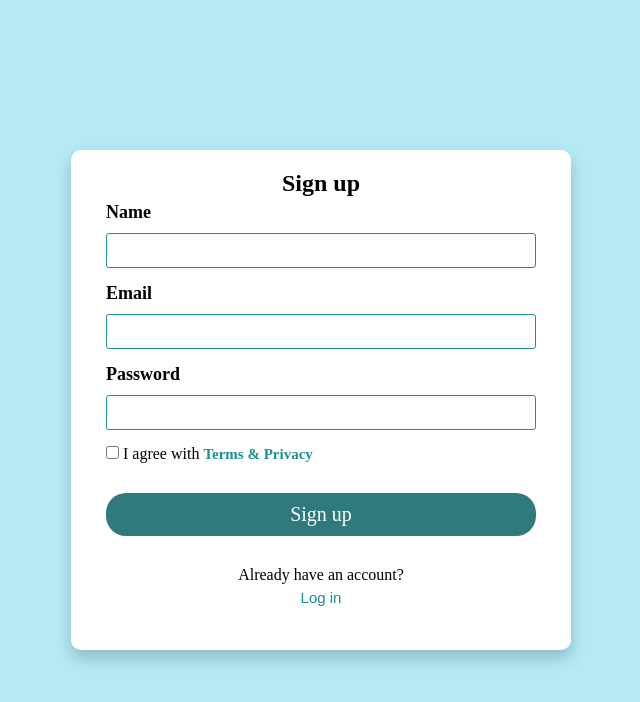
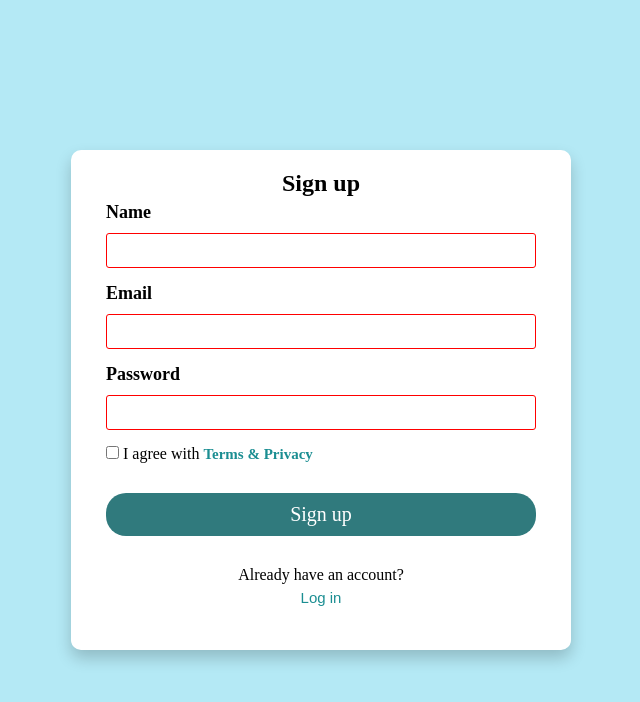
Before and after one commit to Ande12/project-manager-app, a plain HTML site: page pages/signUp.html in a window 1280 px wide. Shown: the whole page, without its empty margins (319-959 px from the left). Drawn offline with Linux system fonts and the light colour scheme.

Commit message:
added required to input fields

```diff
--- a/pages/signUp.html
+++ b/pages/signUp.html
@@ -14,15 +14,15 @@
                 <h1>Sign up</h1>
                 <div class="form-group">
                     <label for="">Name</label>
-                    <input type="text" class="form-control" minlength="6">
+                    <input type="text" class="form-control" minlength="6" required>
                 </div>
                 <div class="form-group">
                     <label for="">Email</label>
-                    <input type="email" class="form-control" minlength="6">
+                    <input type="email" class="form-control" minlength="6"required >
                 </div>
                 <div class="form-group">
                     <label for="">Password</label>
-                    <input type="password" class="form-control" minlength="6" >
+                    <input type="password" class="form-control" minlength="6" required>
                 </div>
                 <input type="checkbox" name="" id="">
                 <label for="">I agree with <span ><a class="special-links"  href="./terms-and-privacy.html">Terms & Privacy</a></span></label>
```
Also changed, not shown: pages/forgotPassword.html (+1 -1 lines), pages/login.html (+3 -3 lines), pages/resetPassword.html (+3 -3 lines).
